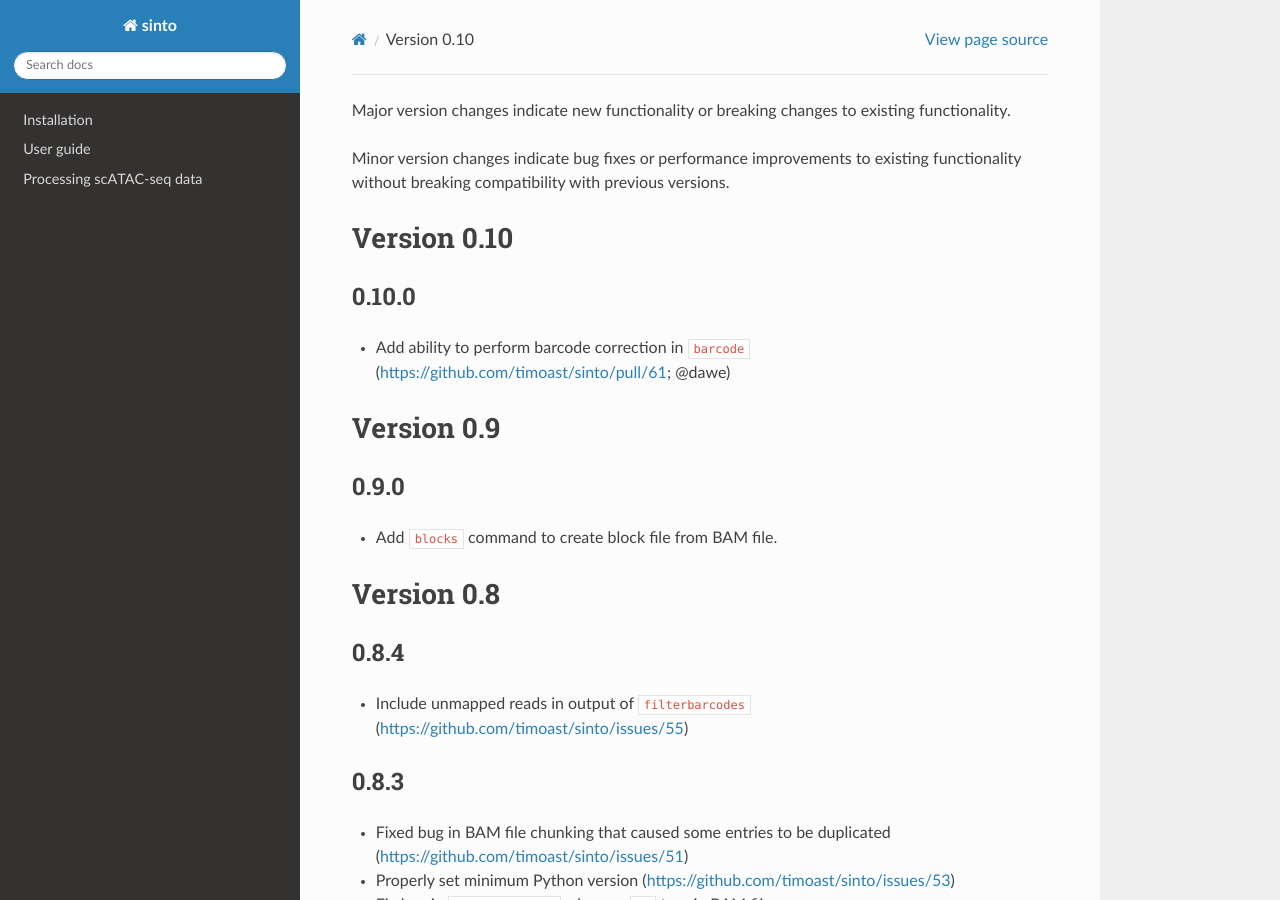
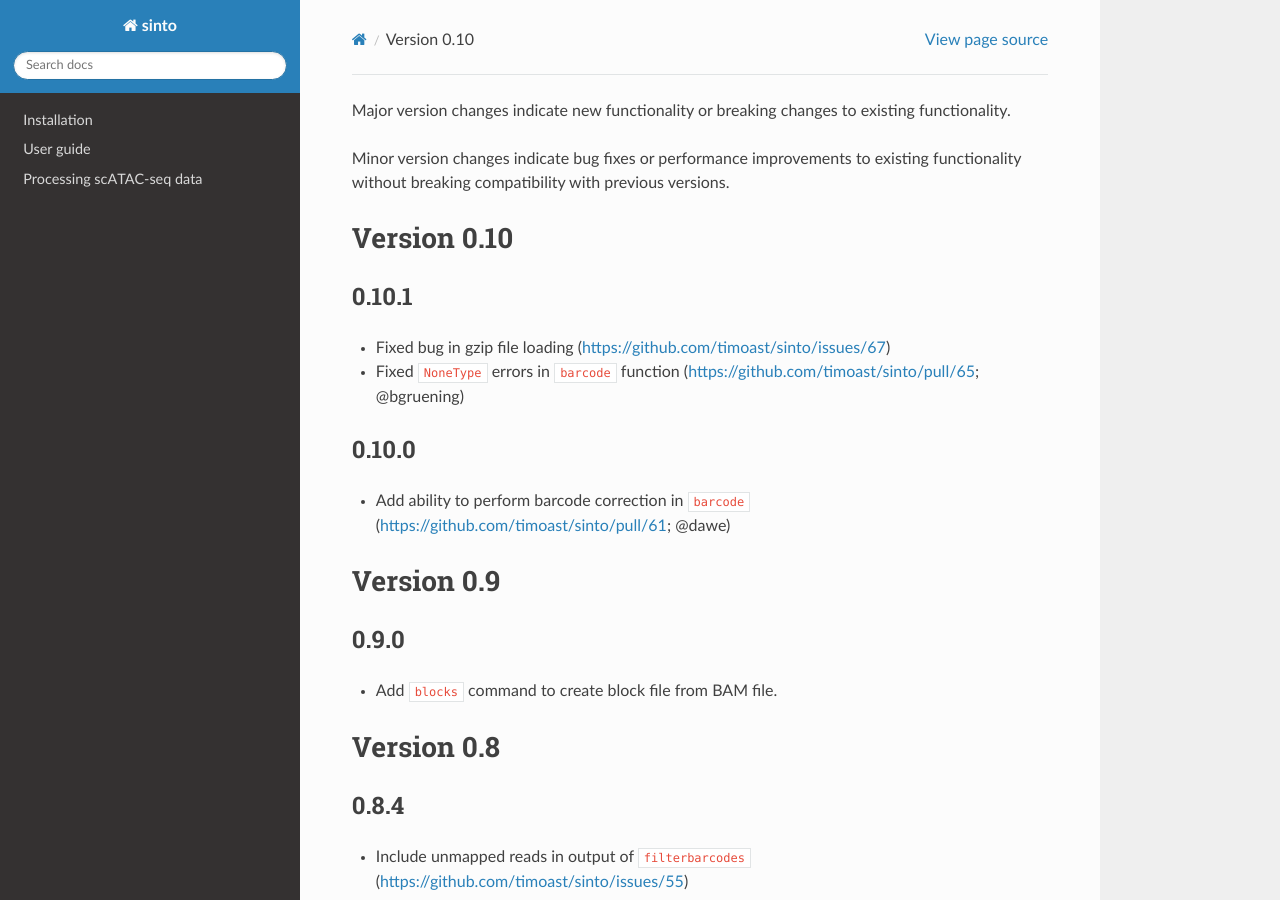
Before and after one commit to timoast/sinto, a Sphinx documentation site: the page built from docs/release_notes.rst, in a window 1280 px wide and 900 px high. Built offline with Sphinx 7.4.7 and the Read the Docs theme 2.0.0, drawn with Linux system fonts in a browser that asks for light colours.

Commit message:
Update version and release notes

```diff
--- a/docs/release_notes.rst
+++ b/docs/release_notes.rst
@@ -7,6 +7,12 @@ without breaking compatibility with previous versions.
 
 Version 0.10
 --------------
+
+0.10.1
+~~~~~~
+
+- Fixed bug in gzip file loading (https://github.com/timoast/sinto/issues/67)
+- Fixed ``NoneType`` errors in ``barcode`` function (https://github.com/timoast/sinto/pull/65; @bgruening)
 
 0.10.0
 ~~~~~~
--- a/setup.cfg
+++ b/setup.cfg
@@ -1,6 +1,6 @@
 [metadata]
 name = sinto
-version = 0.10.0
+version = 0.10.1
 url = https://timoast.github.io/sinto/
 project_urls =
     Bug Tracker = https://github.com/timoast/sinto/issues
```
